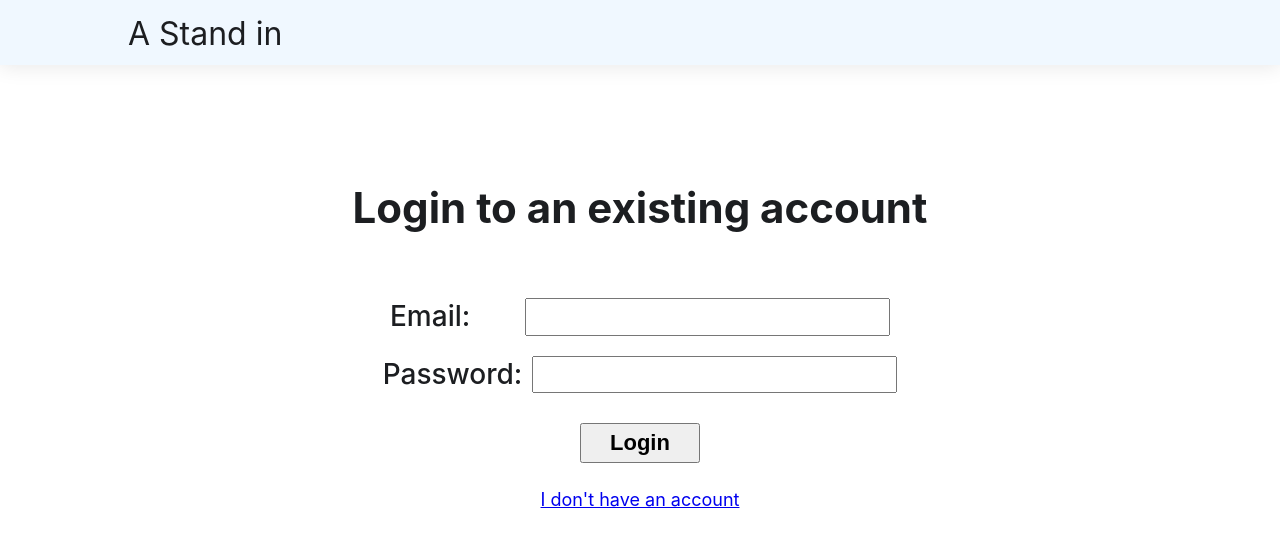
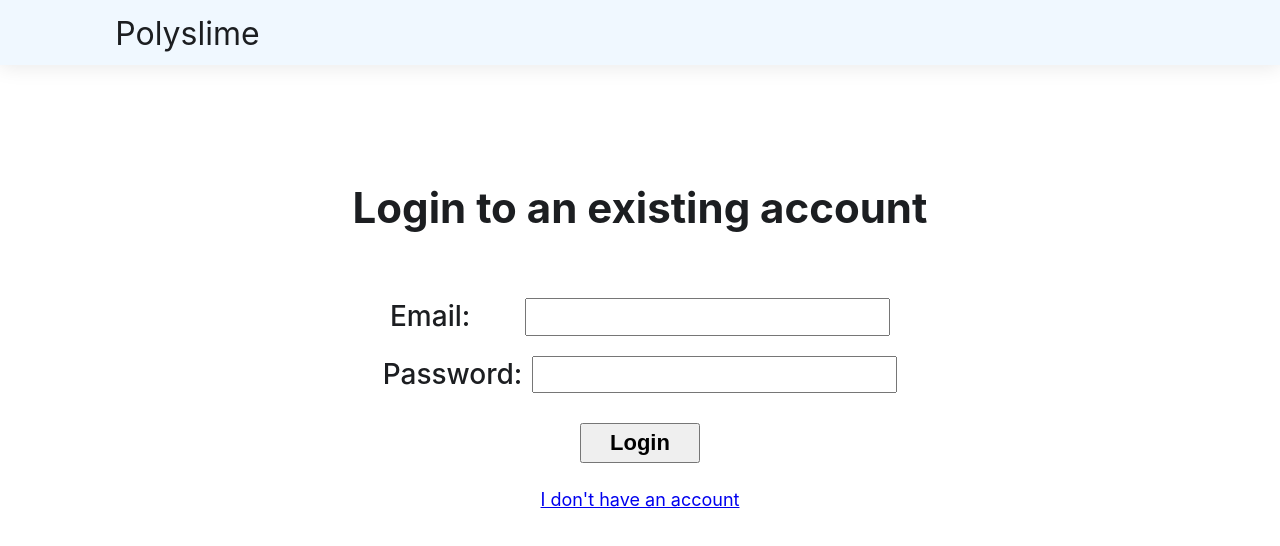
Before and after one commit to KaitoSugimura/SENG401-Group8, a React (Vite) app: page /#/Login in a window 1280 px wide. Shown: the top 546 px of the page. Built offline with nearby package versions, Linux system fonts and the light colour scheme; no server answers.

Commit message:
PolySlime

```diff
--- a/src/Components/Nav.jsx
+++ b/src/Components/Nav.jsx
@@ -72,7 +72,7 @@ export default function Nav() {
   return (
     <header className={styles.navbar}>
       <audio src={HomeBGM} ref={audioRef} loop="loop"></audio>
-      <h1 className={styles.logo}>A Stand in</h1>
+      <h1 className={styles.logo}>Polyslime</h1>
       {user && (
         <>
           <nav>
--- a/src/Components/Nav.module.css
+++ b/src/Components/Nav.module.css
@@ -8,7 +8,7 @@
   display: flex;
   justify-content: space-between;
   align-items: center;
-  padding: 3px 5% 0 10%;
+  padding: 3px 5% 0 9%;
   box-shadow: 0px 1px 20px rgba(20, 20, 20, 0.1);
   text-align: center;
 
```
